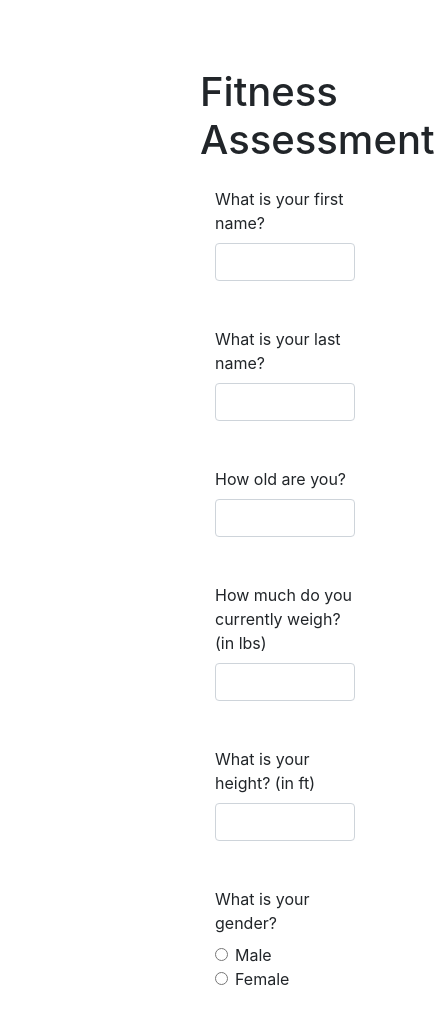
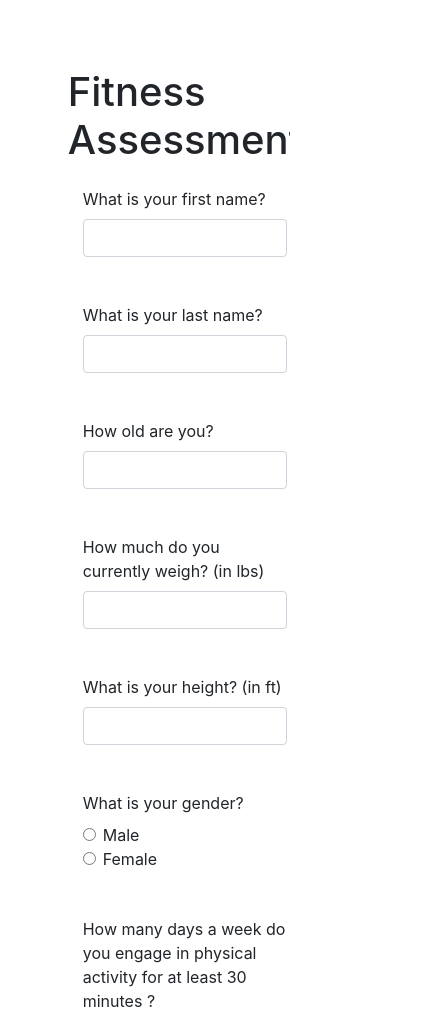
Before and after one commit to MarvenCesar/FitnessScore, a plain HTML site: page public/assessmemt.html in a window 390 px wide. Shown: the top 1016 px of the page, 435 px wide, since content can reach past the window. Drawn offline with nearby package versions, Linux system fonts and the light colour scheme.

Commit message:
Changing small details so that UI is mobile friendly

```diff
--- a/public/assessmemt.html
+++ b/public/assessmemt.html
@@ -10,7 +10,11 @@
 </head>
 <body>
     <div class="container mt-5">
+        <div class="row">
+            <div class="col-12">
         <h1>Fitness Assessment</h1>
+    </div>
+        <div class="col-12 ">
         <form action="result.html" method="GET">
             <div class="form-group">
                 <label for="firstName">What is your first name?</label>
@@ -206,7 +210,8 @@
           <button type="submit" class="btn btn-primary">Click me for your results</button>
         </form>
     </div>
-
+</div>
+</div>
     <script src="score.js"></script>
     <script src="https://code.jquery.com/jquery-3.5.1.slim.min.js"></script>
     <script src="https://stackpath.bootstrapcdn.com/bootstrap/4.5.2/js/bootstrap.bundle.min.js"></script>
--- a/public/styles.css
+++ b/public/styles.css
@@ -18,13 +18,25 @@
     padding-bottom: 10px;
 }
 .container{
+    display: flex;
     padding: 20px;
     padding-left: 200px;
+    justify-content: center;
+    align-items: center;
+    overflow-x: hidden;
+    position: relative;
+    left: -100px;
 
 }
 .bg{
     background: url('index.jpg');
     background-size: cover;
     background-position: center center;
+    background-repeat: no-repeat;
+    min-height: 110vh;
+}
 
+.shift-right{
+  padding-top: 65px;
+    padding-left: 15%;
 }
```
Also changed, not shown: public/result.html (+1 -1 lines).
